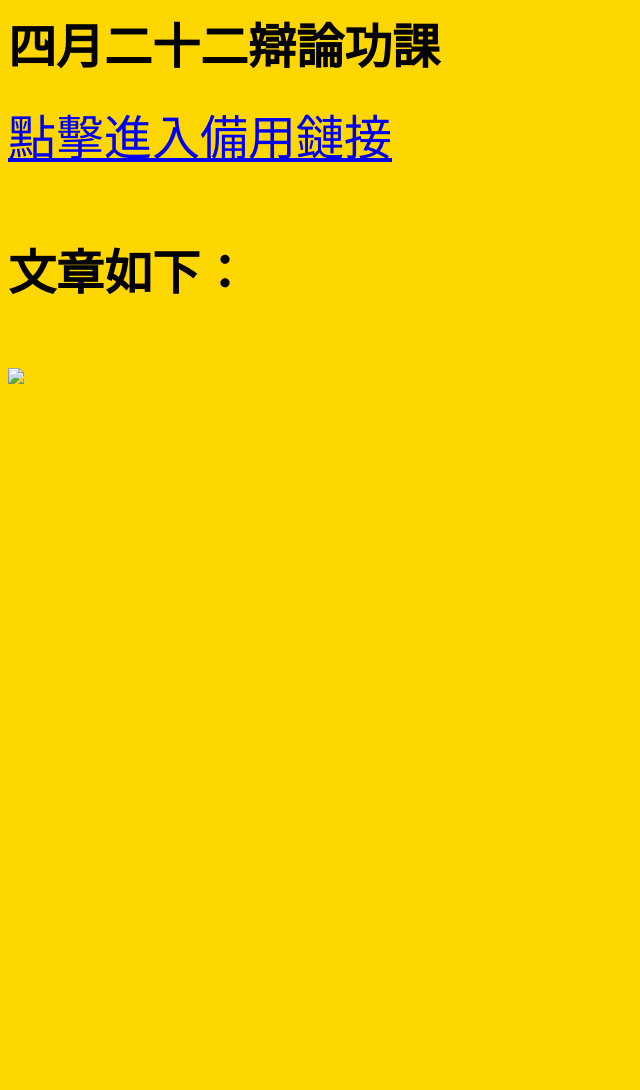
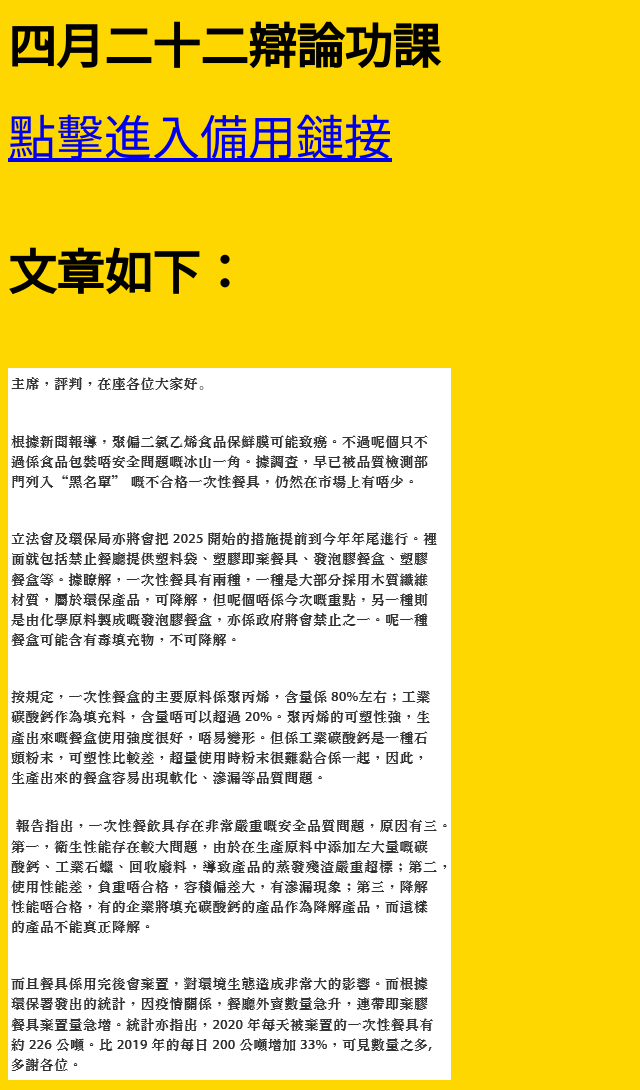
Before and after one commit to DeveloperLeon1116/debate, a plain HTML site: page index.html in a window 1280 px wide. Shown: the whole page, without its empty margins (0-640 px from the left). Before the commit the page ends 800 px from the top, so only its background shows below. Drawn offline with Linux system fonts and the light colour scheme.

Commit message:
Update index.html

```diff
--- a/index.html
+++ b/index.html
@@ -7,6 +7,6 @@
 <body bgcolor="#FFD700">
 <a href="https://docs.google.com/document/d/1aNuHfy3qN87r4ZYfwW_cuEgW4f7e4UnQThZvr6DySTQ/edit?usp=sharing"><font size="+20">點擊進入備用鏈接</font></a>
 <h1><font size="+10">文章如下：</h1>
-<img src="debate.jpg" />
+<img src="debate.png" />
 </body>
 </html>
```
